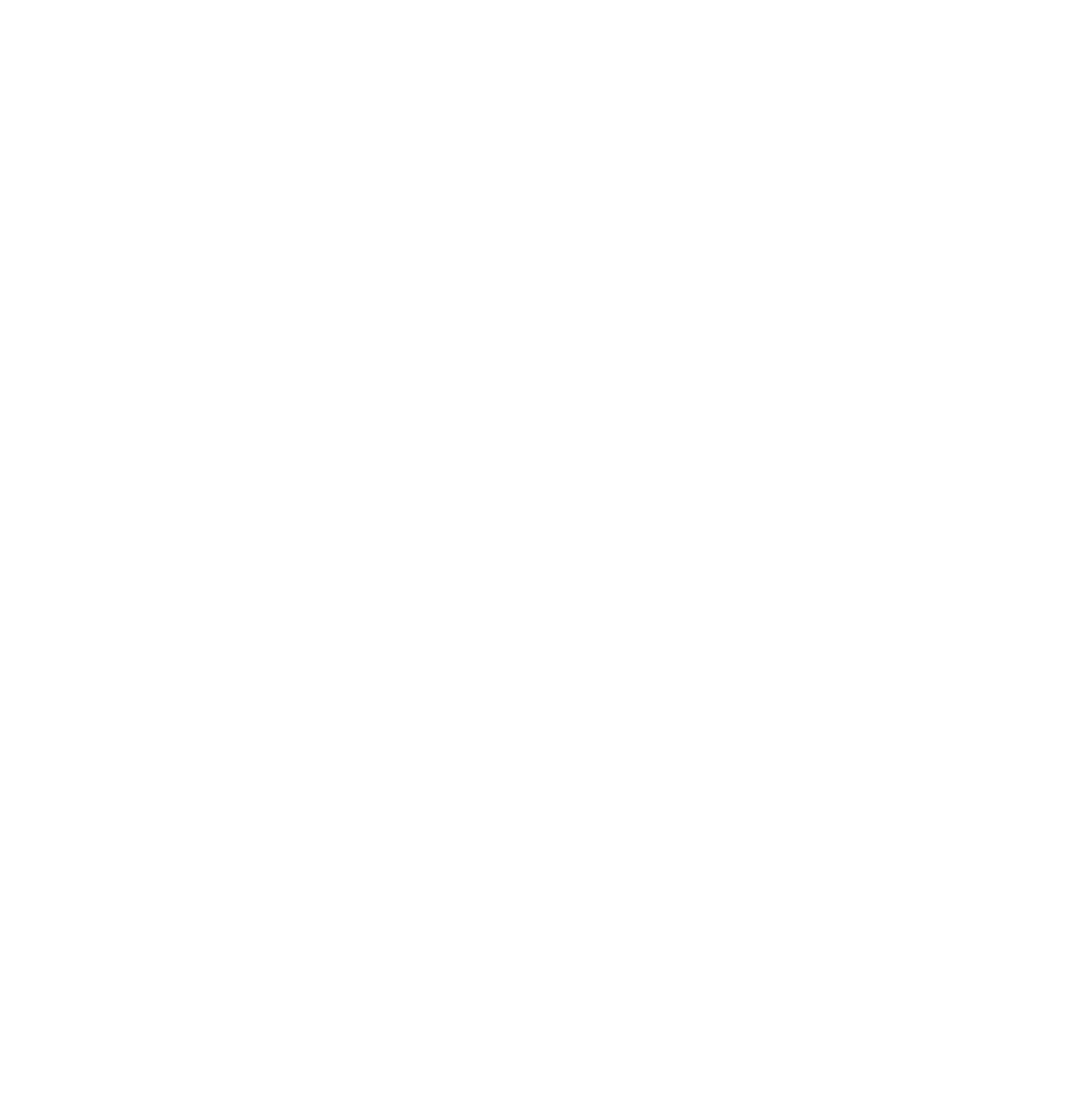
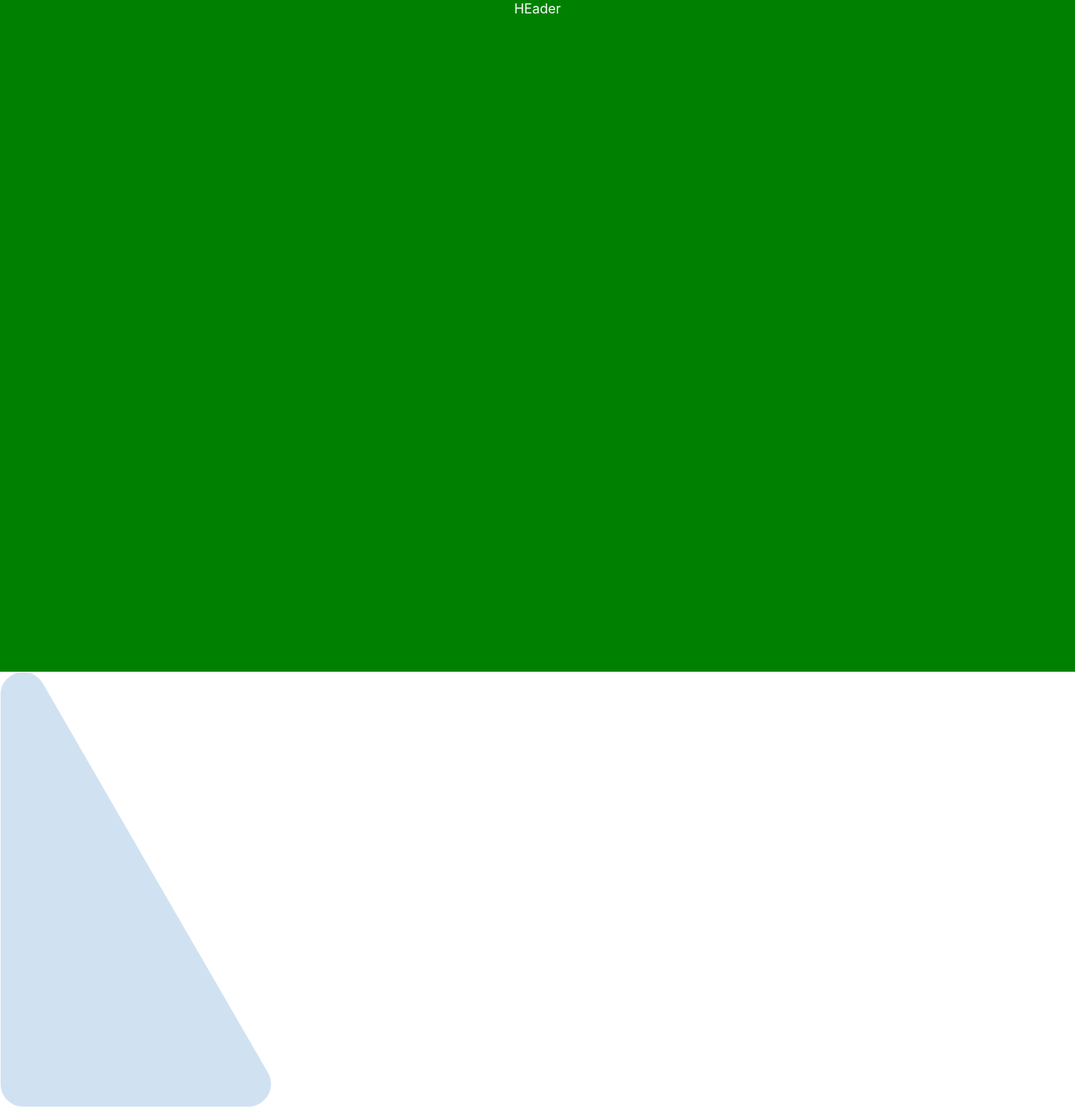
Before and after one commit to ignacioHourquescos/kaleindex, a Next.js app: page / in a window 1280 px wide. Shown: the whole page at 84% size. Before the commit the page ends 800 px from the top, so only its background shows below. Built offline with nearby package versions, Linux system fonts and the light colour scheme.

Commit message:
armo estrucutra

```diff
--- /dev/null
+++ b/components/Card/Card.js
@@ -0,0 +1,18 @@
+import ss from './Card.module.scss'
+
+const Card =() =>{
+
+return(
+   <>
+      {leftShape}
+
+   </>
+)
+
+}
+
+export default Card;
+
+const leftShape = <svg width="323" height="518" viewBox="0 0 323 518" fill="none" xmlns="http://www.w3.org/2000/svg">
+<path d="M295.615 518C316.408 518 329.397 495.485 318.989 477.485L51.0696 14.1213C37.2469 -9.78478 0.695587 0.0217839 0.695587 27.6364V491C0.695587 505.912 12.7839 518 27.6956 518H112.287H295.615Z" fill="#A2C5E6" fill-opacity="0.5"/>
+</svg>
--- a/package.json
+++ b/package.json
@@ -10,6 +10,7 @@
   },
   "dependencies": {
     "next": "11.1.0",
+    "node-sass": "^5.0.0",
     "react": "17.0.2",
     "react-dom": "17.0.2"
   },
--- a/pages/index.js
+++ b/pages/index.js
@@ -1,17 +1,16 @@
-import Head from 'next/head'
-import Image from 'next/image'
-import styles from '../styles/Home.module.css'
 
-export default function Home() {
-  return (
-    <div className={styles.container}>
-      <Head>
-        <title>Create Next App</title>
-        <meta name="description" content="Generated by create next app" />
-        <link rel="icon" href="/favicon.ico" />
-      </Head>
+import Header from '../section/Header/Header'
+import Portfolio from '../section/Portfolio/Portfolio'
 
 
-    </div>
+const Home = () => {
+  return (
+    <>
+      <Header/>
+      <Portfolio/>
+
+    </>
   )
 }
+
+export default Home;
--- /dev/null
+++ b/section/Header/Header.js
@@ -0,0 +1,16 @@
+import ss from './Header.module.scss'
+
+const Header =() =>{
+
+return(
+   <>
+
+      <div style={{backgroundColor: "green", height:"100vh", color:"white", textAlign:"center"}}>
+         HEader
+      </div>
+   </>
+)
+
+}
+
+export default Header;
--- /dev/null
+++ b/section/Portfolio/Portfolio.js
@@ -0,0 +1,14 @@
+import ss from './portfolio.module.scss'
+import Card from '../../components/Card/Card'
+
+const ourWork = () =>{
+
+return(
+   <>
+   <Card/>
+   </>
+)
+
+}
+
+export default ourWork;
```
Also changed, not shown: components/Card/Card.module.scss (added), section/Header/Header.module.scss (added), section/Portfolio/Portfolio.module.scss (added), 1 other file (tests, documents, lock files or other folders).
